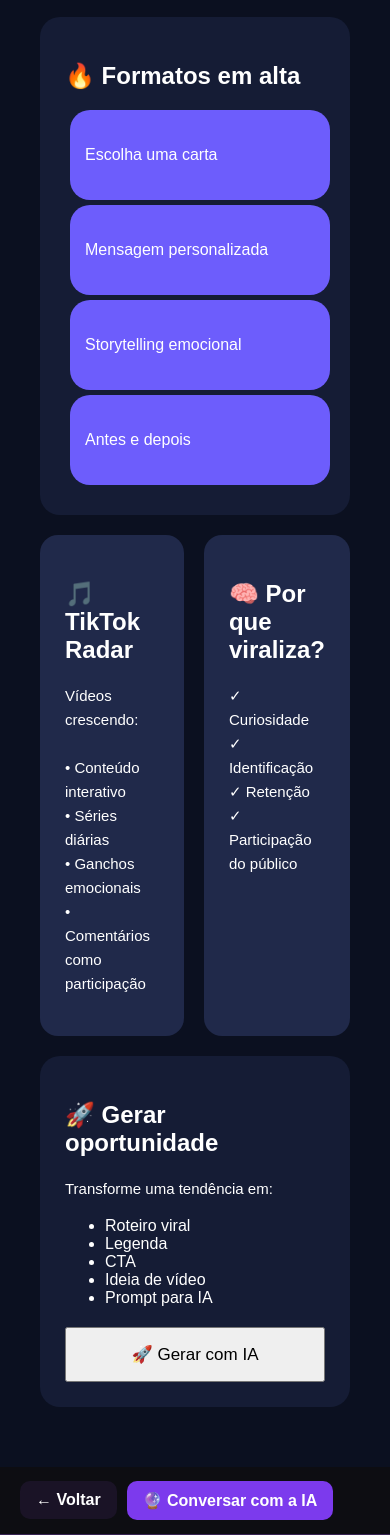
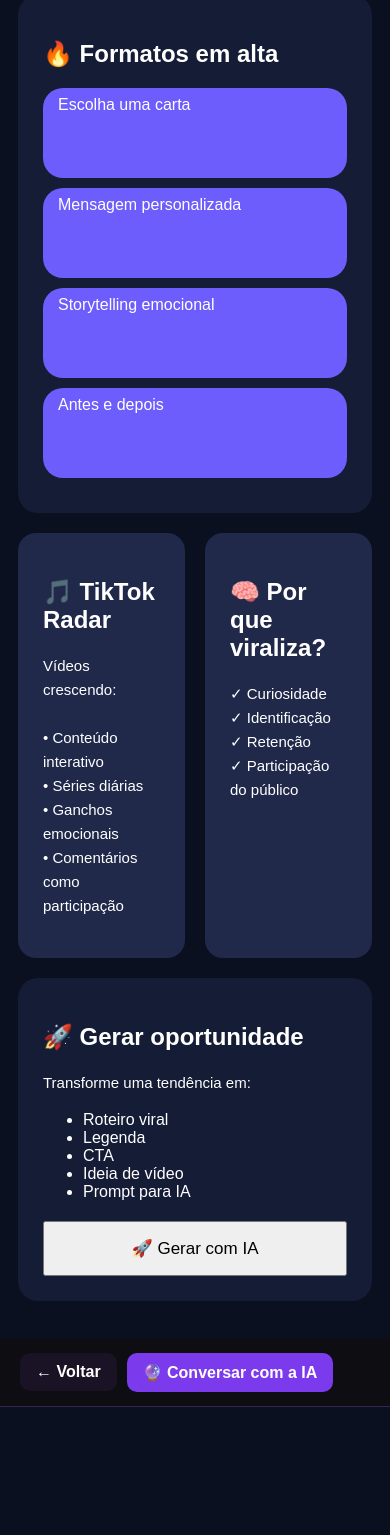
Before and after one commit to caiovinicius68-lab/callivora, a website: page public/pages/tendencias.html in a window 390 px wide. Shown: the part 353-1888 px from the top of the page. After the commit the page ends 1760 px from the top, so only its background shows below. Drawn offline with Linux system fonts and the light colour scheme.

Commit message:
Ajuste mobile tendencias

```diff
--- a/public/style.css
+++ b/public/style.css
@@ -1984,3 +1984,132 @@ body{
 
 
 }
+
+/* =====================================
+   TENDÊNCIAS - AJUSTE MOBILE FINAL
+===================================== */
+
+@media(max-width:760px){
+
+
+/* força a página interna ocupar celular */
+
+.internal-page{
+
+    padding-left:0 !important;
+
+}
+
+
+/* conteúdo */
+
+.container,
+.main-content{
+
+    width:100% !important;
+
+    padding:18px !important;
+
+}
+
+
+
+/* cabeçalhos */
+
+h1{
+
+    font-size:32px !important;
+
+}
+
+
+h2{
+
+    font-size:24px !important;
+
+}
+
+
+
+/* cards de tendências */
+
+.trend-option,
+.trend-card,
+.option{
+
+    width:100% !important;
+
+    display:block !important;
+
+    margin:10px 0 !important;
+
+}
+
+
+
+/* área de escolha */
+
+.trend-options{
+
+    display:flex !important;
+
+    flex-direction:column !important;
+
+}
+
+
+
+/* botão IA */
+
+#generateTrendButton{
+
+    width:100% !important;
+
+    min-height:55px;
+
+    margin-top:20px;
+
+}
+
+
+
+/* resultado */
+
+#trendResult{
+
+    width:100% !important;
+
+    margin-top:20px;
+
+    padding:18px !important;
+
+}
+
+
+
+/* texto gerado */
+
+#trendAIResult{
+
+    width:100% !important;
+
+    font-size:15px !important;
+
+    line-height:1.6;
+
+}
+
+
+
+/* remove largura fixa que parece desktop */
+
+.card,
+.chat-panel,
+.workspace{
+
+    max-width:100% !important;
+
+}
+
+
+}
```
